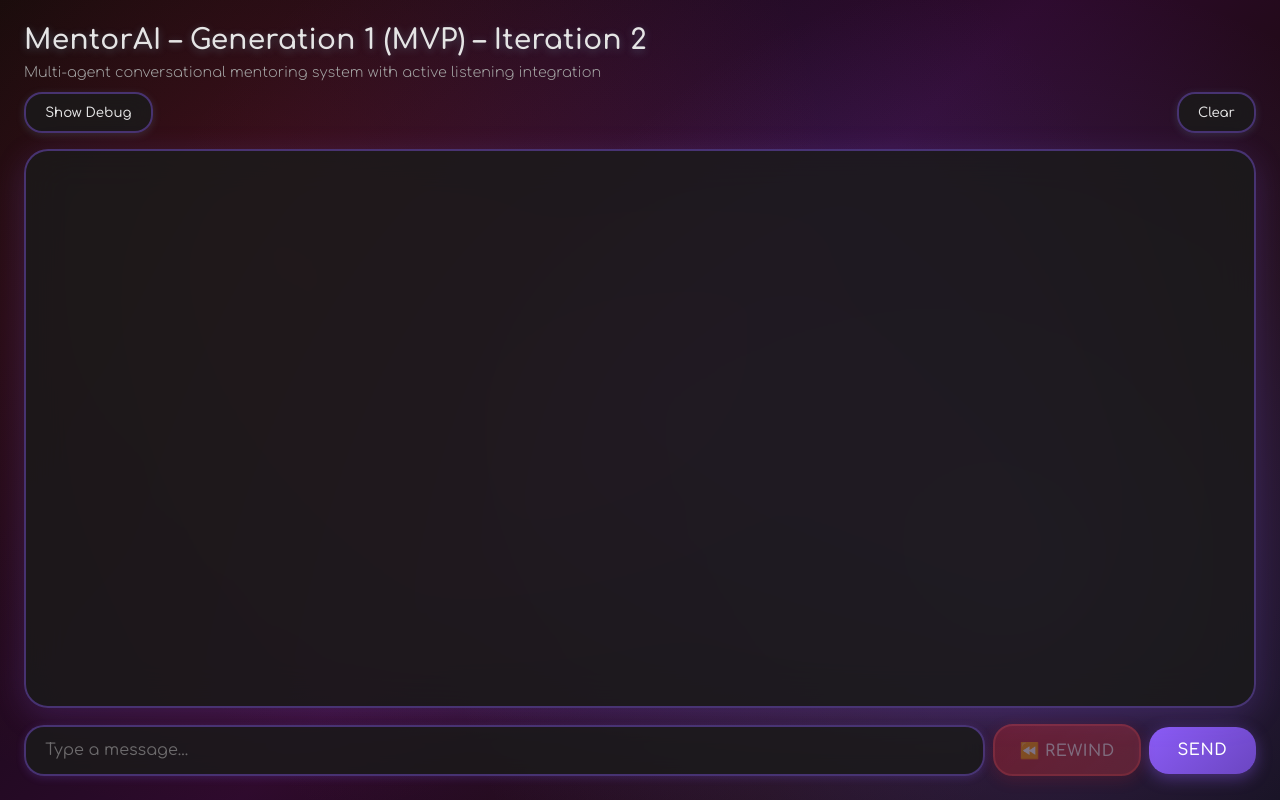
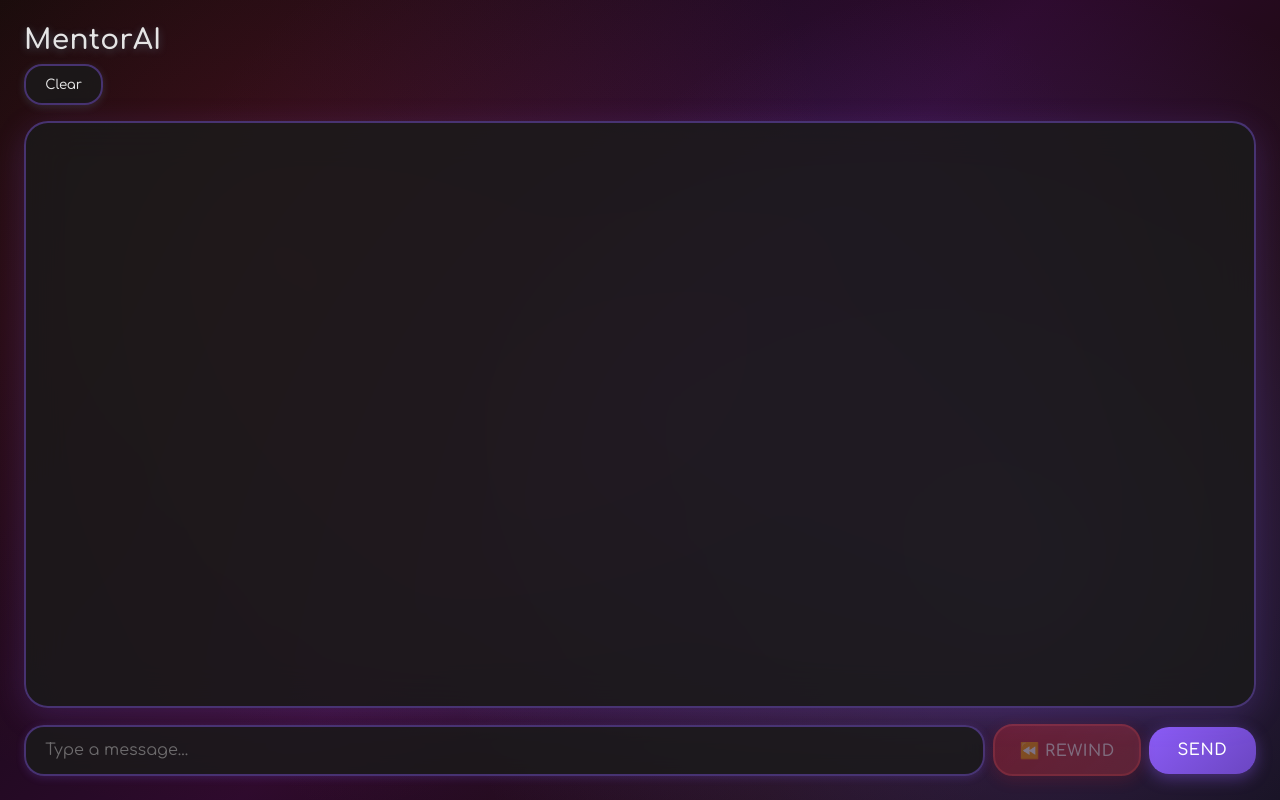
Before and after one commit to Mannendri/huxd-final-project, a SvelteKit app: page /mentorai in a window 1280 px wide. Built offline with nearby package versions, Linux system fonts and the light colour scheme.

Commit message:
refactor: simplify header and remove placeholder blur feature

```diff
--- a/src/routes/mentorai/+page.svelte
+++ b/src/routes/mentorai/+page.svelte
@@ -1483,12 +1483,8 @@
 
 <div class="container">
   <div class="header-section">
-    <h1>MentorAI – Generation 1 (MVP) – Iteration 2</h1>
-    <div class="subtle">Multi-agent conversational mentoring system with active listening integration</div>
+    <h1>MentorAI</h1>
     <div class="toolbar">
-      <button class="secondary" on:click={() => (debugOpen = !debugOpen)}>
-        {debugOpen ? 'Hide' : 'Show'} Debug
-      </button>
       <button class="secondary" on:click={clearConversation}>Clear</button>
     </div>
   </div>
```
